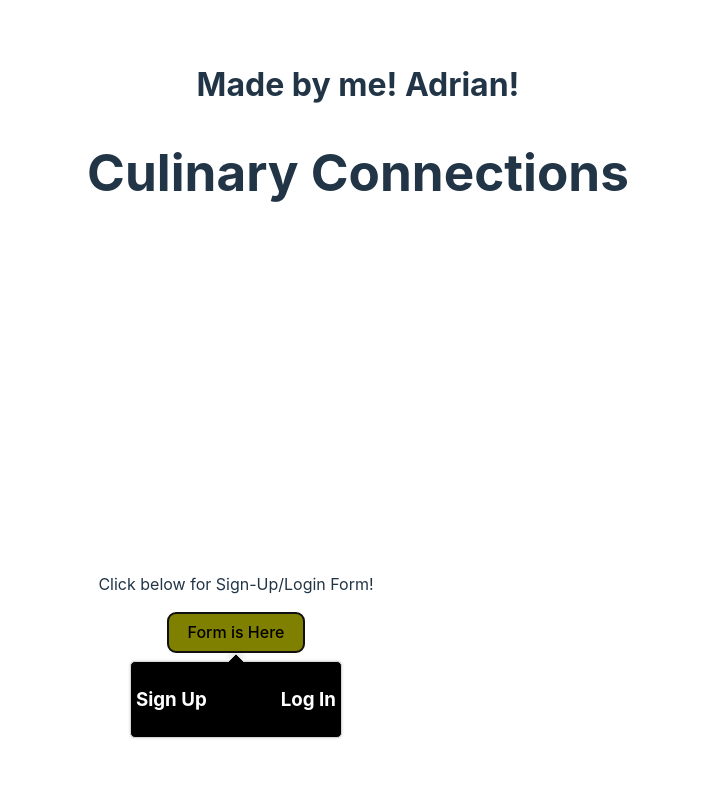
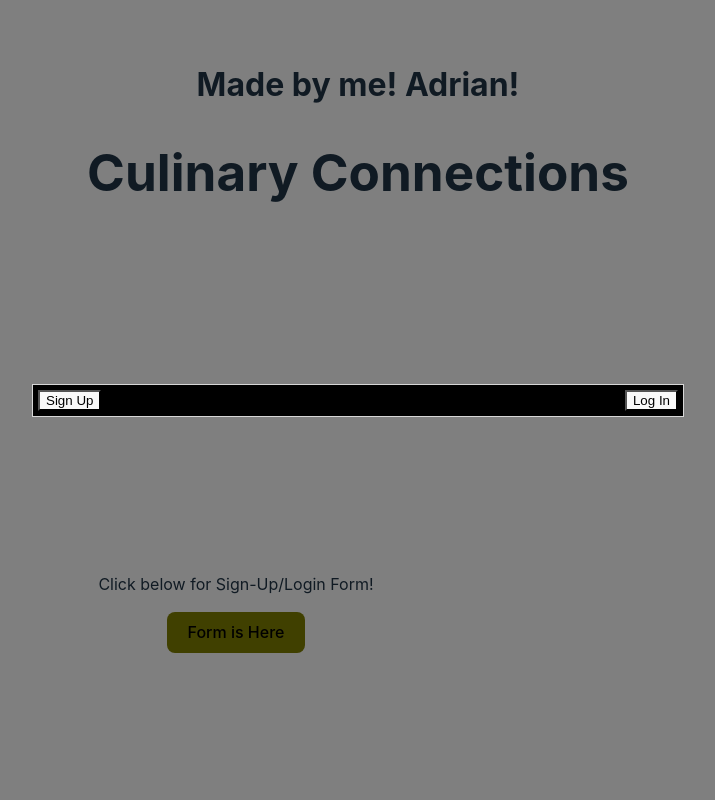
Before and after one commit to frausto98/culinaryConnections-React, a React (Vite) app in the folder client/: page / in a window 1280 px wide. Both pictures are taken after a click on the button "Form is Here". Shown: the top 800 px of the page, without its empty margins (282-997 px from the left). Built offline with nearby package versions, Linux system fonts and the light colour scheme.

Commit message:
preparing the home jsx file so that the modals/popups work properly. so far so good thankfully.

```diff
--- a/client/src/components/Login.jsx
+++ b/client/src/components/Login.jsx
@@ -46,6 +46,9 @@ const LoginForm = () => {
 
     return(
         <>
+            <div className='form' id="loginForm">
+                <h1> Hello World </h1>
+            </div>
 
         </>
     );
--- a/client/src/components/SignUp.jsx
+++ b/client/src/components/SignUp.jsx
@@ -54,8 +54,8 @@ const SignupForm = () => {
 
     return (
         <>
-            <div className='signUpForm'>
-
+            <div className='form' id="signUpForm">
+                <h1> Hello World </h1>
             </div>
         </>
     )
--- a/client/src/pages/Home.jsx
+++ b/client/src/pages/Home.jsx
@@ -8,8 +8,6 @@ import Auth from '../utils/auth';
 import '../styles/Home.css'
 
 const Home = () => {
-
-    const [showModal, setShowModal] = useState(false)
 
     return (
         <div id="homePage">
@@ -35,35 +33,40 @@ const Home = () => {
                         {/* below is the reactjs-popup.
                         The entire overlay has its own set of classNames and Ids for each HTML Element */}
 
-                        <Popup className="modal" id="homeModal" trigger={
-                            <button className="modalTrigger" id="homeModalTrigger">
+                        <Popup className="modal" id="homeModal"
+                            trigger={
+                                <button className="modalTrigger" id="homeModalTrigger" >
                                     Form is Here
                                 </button>
+                            }
+                            modal
+                        >
+                            <div className="modalCard" id="homeModalCard">
+                                <div className="modalHeader" id="homeModalHeader">
+                                    <Popup trigger={
+                                        <button> Sign Up </button>
                                     }>
-                            <div className="modalCard" id="homeModalCard" defaultActiveKey="login">
-                                <div className="preferenceTab" id="homeModalTab">
-                                    <h3>
-                                        Sign Up
-                                    </h3>
-                                    <h3>
-                                        Log In
-                                    </h3>
+                                        <div className="modalBody" id="homeModalBody" >
+                                            <div className="bodyContent" id="homeBodyContent">
+                                                <div className="bodyWindow" id="signUpWindow">
+                                                    {/* Put <SignupForm/> Here */}
                                                 </div>
-                                <div
-                                className="modalBody"
-                                id="homeModalBody"
-                                show={showModal}
-                                onHide={() => setShowModal(false)}
-                                >
+                                            </div>
+                                        </div>
+                                    </Popup>
+                                    <Popup trigger={
+                                        <button> Log In </button>
+                                    }>
+                                        <div className="modalBody" id="homeModalBody" >
                                             <div className="bodyContent" id="homeBodyContent">
                                                 <div className="bodyWindow" id="signUpWindow">
                                                     {/* Put <LoginForm/> Here */}
                                                 </div>
-                                        <div className="bodyWindow" id="logInWindow">
-                                            {/* Put <SignupForm/> Here */}
                                             </div>
                                         </div>
+                                    </Popup>
                                 </div>
+
                             </div>
                         </Popup>
 
--- a/client/src/styles/Home.css
+++ b/client/src/styles/Home.css
@@ -63,7 +63,7 @@
     background: transparent;
 }
 
-.modal-content .preferenceTab {
+.modal-content .modalHeader {
     display: flex;
     flex-direction: row;
     justify-content: space-between;
```
Lines whose indentation alone changed are shown as unchanged.
